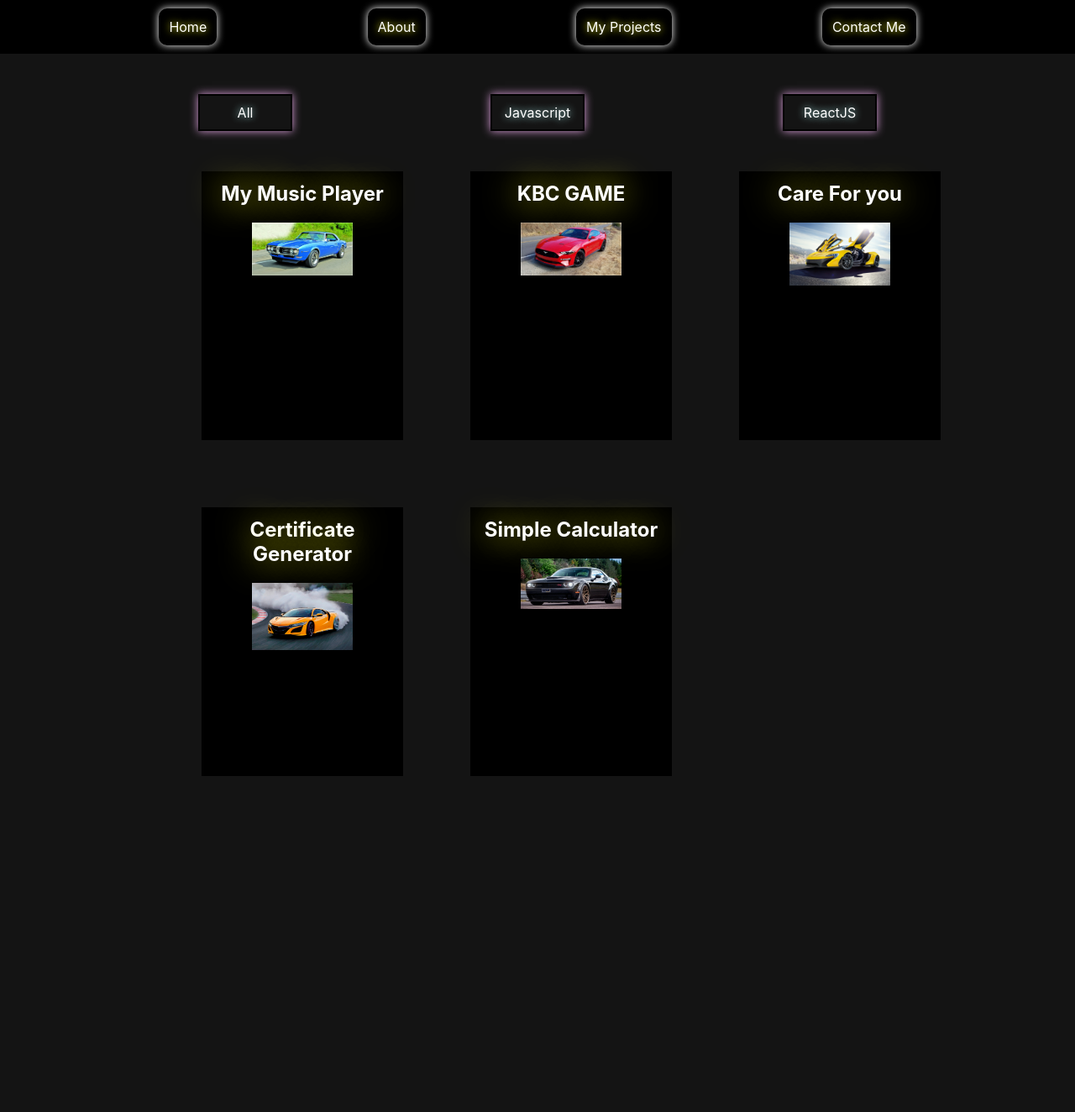
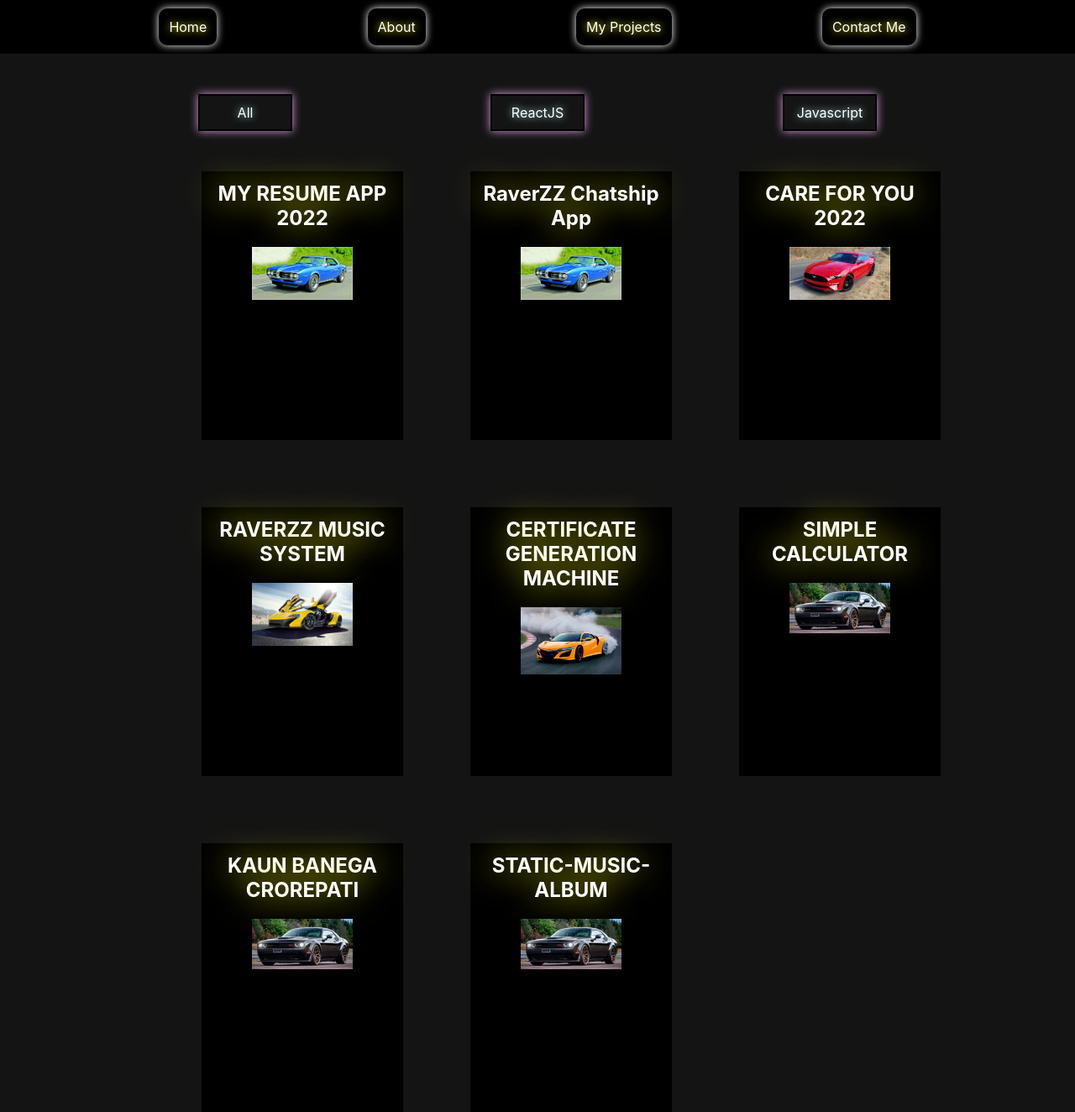
Before and after one commit to darkknight20032001/My-Resume-Application-2022, a React (Create React App) app: page /myprojects in a window 1280 px wide. Shown: the whole page at 84% size. Before the commit the page ends 924 px from the top, so only its background shows below. Built offline with nearby package versions, Linux system fonts and the light colour scheme; a web font is replaced by a local one.

Commit message:
rachitcommits

```diff
--- a/src/myDatabase/myDatabase2.js
+++ b/src/myDatabase/myDatabase2.js
@@ -53,38 +53,66 @@ const mySkills = [
 const myprojects = [
   {
     ProjectIndex: 1,
-    ProjectName: "My Music Player",
-    ProjectLink: "https://en.wikipedia.org/wiki/Sachin_Tendulkar",
+    ProjectName: "MY RESUME APP 2022",
+    ProjectLink:
+      "https://github.com/darkknight20032001/My-Resume-Application-2022.git",
     ProjectImage: cars1,
-    ProjectType: "Javascript",
+    ProjectType: "ReactJS",
   },
   {
     ProjectIndex: 2,
-    ProjectName: "KBC GAME",
-    ProjectLink: "https://en.wikipedia.org/wiki/Virender_Sehwag",
-    ProjectImage: cars2,
-    ProjectType: "Javascript",
+    ProjectName: "RaverZZ Chatship App",
+    ProjectLink:
+      "https://github.com/darkknight20032001/RaverZZ-Chatship-2022.git",
+    ProjectImage: cars1,
+    ProjectType: "ReactJS",
   },
   {
     ProjectIndex: 3,
-    ProjectName: "Care For you",
-    ProjectLink: "https://en.wikipedia.org/wiki/Gautam_Gambhir",
+    ProjectName: "CARE FOR YOU 2022",
+    ProjectLink: "https://github.com/darkknight20032001/CARE-FOR-YOU-2022.git",
+    ProjectImage: cars2,
+    ProjectType: "ReactJS",
+  },
+  {
+    ProjectIndex: 4,
+    ProjectName: "RAVERZZ MUSIC SYSTEM",
+    ProjectLink:
+      "https://github.com/darkknight20032001/Music-Player-ReactJS.git",
     ProjectImage: cars3,
     ProjectType: "ReactJS",
   },
   {
-    ProjectIndex: 4,
-    ProjectName: "Certificate Generator",
-    ProjectLink: "https://en.wikipedia.org/wiki/Yuvraj_Singh",
+    ProjectIndex: 5,
+    ProjectName: "CERTIFICATE GENERATION MACHINE",
+    ProjectLink:
+      "https://github.com/darkknight20032001/Certificate-Generation-Machine-2022.git",
     ProjectImage: cars4,
     ProjectType: "ReactJS",
   },
   {
-    ProjectIndex: 5,
-    ProjectName: "Simple Calculator",
-    ProjectLink: "https://en.wikipedia.org/wiki/Virat_Kohli",
+    ProjectIndex: 6,
+    ProjectName: "SIMPLE CALCULATOR",
+    ProjectLink:
+      "https://github.com/darkknight20032001/Simple-Calculator-2022.git",
     ProjectImage: cars5,
     ProjectType: "ReactJS",
+  },
+  {
+    ProjectIndex: 7,
+    ProjectName: "KAUN BANEGA CROREPATI",
+    ProjectLink:
+      "https://github.com/darkknight20032001/Kaun-Banega-Crorepati.git",
+    ProjectImage: cars5,
+    ProjectType: "Javascript",
+  },
+  {
+    ProjectIndex: 8,
+    ProjectName: "STATIC-MUSIC-ALBUM",
+    ProjectLink:
+      "https://github.com/darkknight20032001/RaVerZZ-Music-Player.git",
+    ProjectImage: cars5,
+    ProjectType: "Javascript",
   },
 ];
 const MyContacts = [
```
